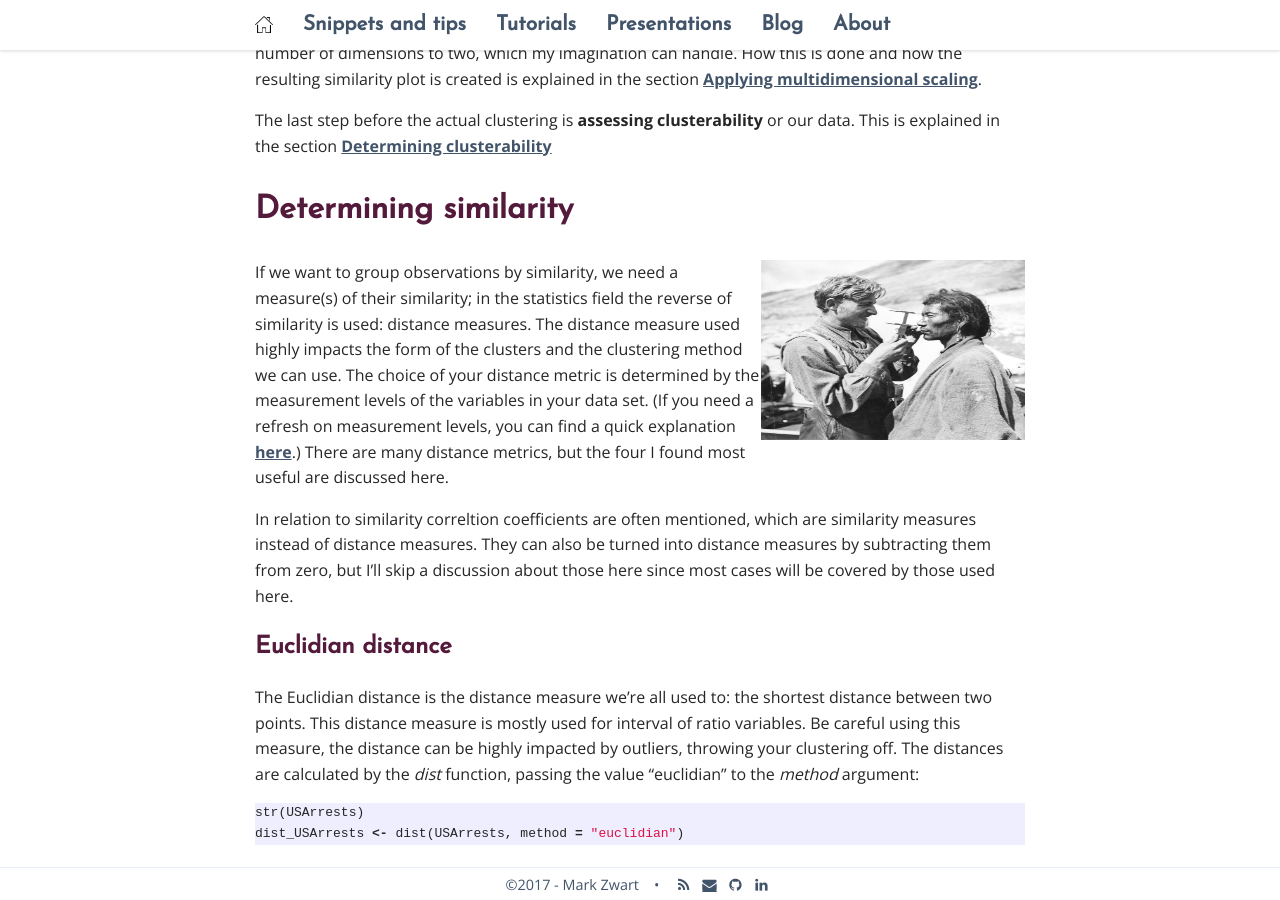
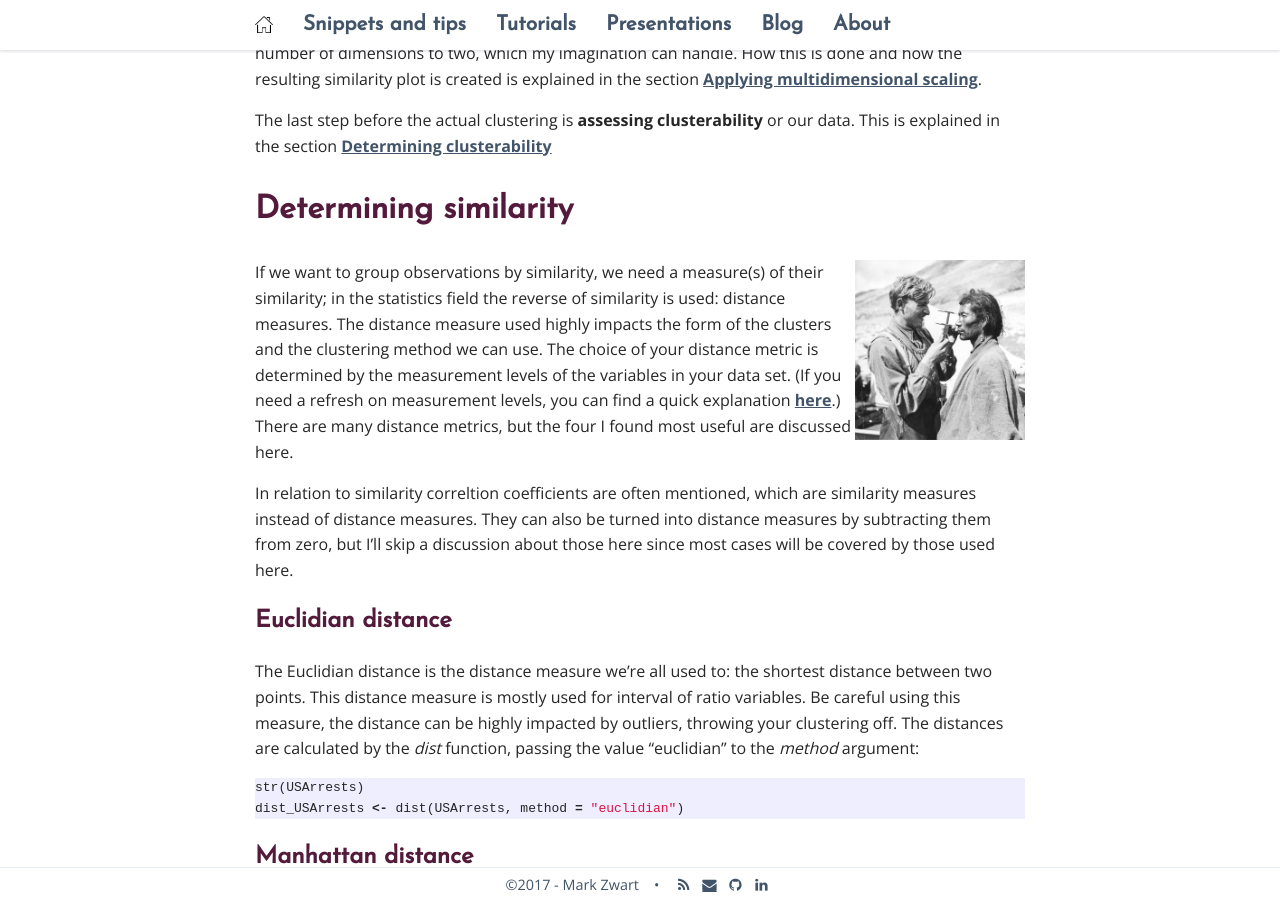
Before and after one commit to mark-me/mark-me.github.io, a Jekyll site: the page built from _pages/tutorials/clustering-mds/clustering-mds.md, in a window 1280 px wide and 900 px high, scrolled down 1022 px. Built offline with Jekyll 4.4.1, drawn with Linux system fonts in a browser that asks for light colours; nearby versions of some CDN libraries; comment, search, counter and statistics services are not loaded.

Commit message:
Update clustering-mds.md

```diff
--- a/_pages/tutorials/clustering-mds/clustering-mds.md
+++ b/_pages/tutorials/clustering-mds/clustering-mds.md
@@ -21,7 +21,7 @@
 
 # Determining similarity
 
-<img src="/_pages/tutorials/clustering-mds/measuring-similarity.jpg" width="264" height="180" align="right"/>
+<img src="/_pages/tutorials/clustering-mds/measuring-similarity.jpg" width="170" height="180" align="right"/>
 
 If we want to group observations by similarity, we need a measure(s) of their similarity; in the statistics field the reverse of similarity is used: distance measures. The distance measure used highly impacts the form of the clusters and the clustering method we can use. The choice of your distance metric is determined by the measurement levels of the variables in your data set. (If you need a refresh on measurement levels, you can find a quick explanation [here](/statistical-tests/#levels-of-measurement).) There are many distance metrics, but the four I found most useful are discussed here.
 
```
